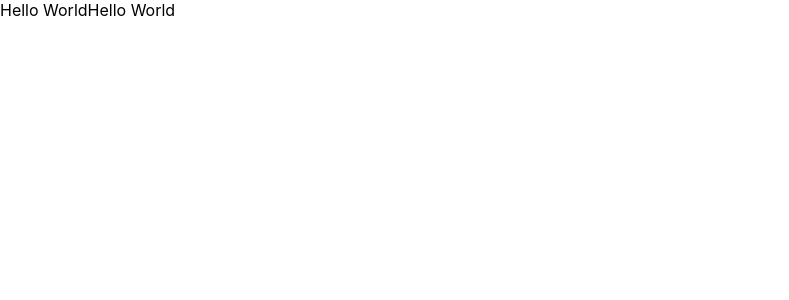
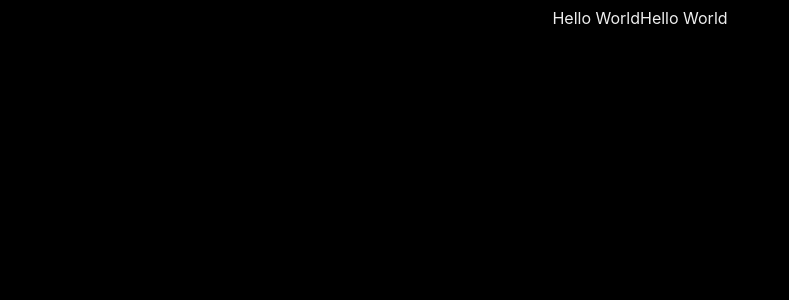
Before and after one commit to makovako/links-of-links, a Next.js app: page / in a window 1280 px wide. Shown: the top 300 px of the page, without its empty margins (0-789 px from the left). Built offline with nearby package versions, Linux system fonts and the light colour scheme.

Commit message:
Added global style file

```diff
--- /dev/null
+++ b/pages/_app.js
@@ -0,0 +1,5 @@
+import "./css/style.css"
+
+export default function MyApp({ Component, pageProps }) {
+    return <Component {...pageProps} />
+  }
--- /dev/null
+++ b/pages/css/style.css
@@ -0,0 +1,49 @@
+:root {
+    --heading-fornt-color: #eee;
+}
+
+* {
+    padding: 0;
+    margin: 0;
+    box-sizing: border-box;
+}
+body {
+    color: var(--heading-fornt-color);
+}
+
+.container {
+    min-width: 100vw;
+    min-height: 100vh;
+    background-color: #000;
+    display: flex;
+    flex-direction: column;
+    padding: 0.5rem;
+    justify-content: flex-start;
+    align-items: center;
+}
+
+.links-group {
+    display: flex;
+    flex-direction: column;
+    align-items: center;
+    justify-content: center;
+}
+
+.links {
+    display: flex;
+    /* grid-template-columns: repeat(auto-fit, minmax(250px, 1fr)); */
+    /* grid-auto-rows: auto; */
+    flex-direction: row;
+    flex-wrap: wrap;
+    justify-content: center;
+}
+
+.links a {
+    display: inline;
+    margin: 0.5rem;
+    padding: 1rem;
+    border: 1px solid white;
+    text-decoration: none;
+    color: var(--heading-fornt-color);
+    flex-grow: 1;
+}
```
